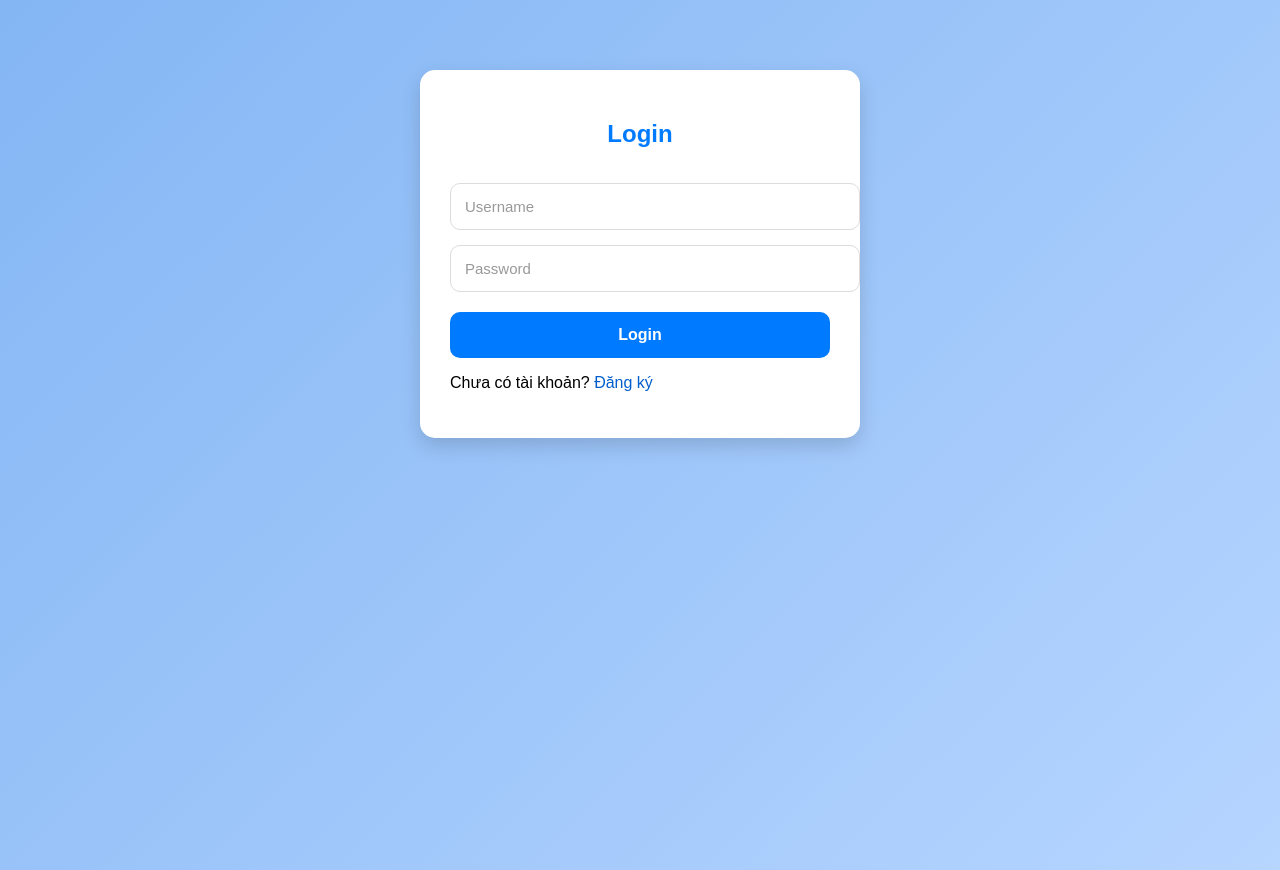
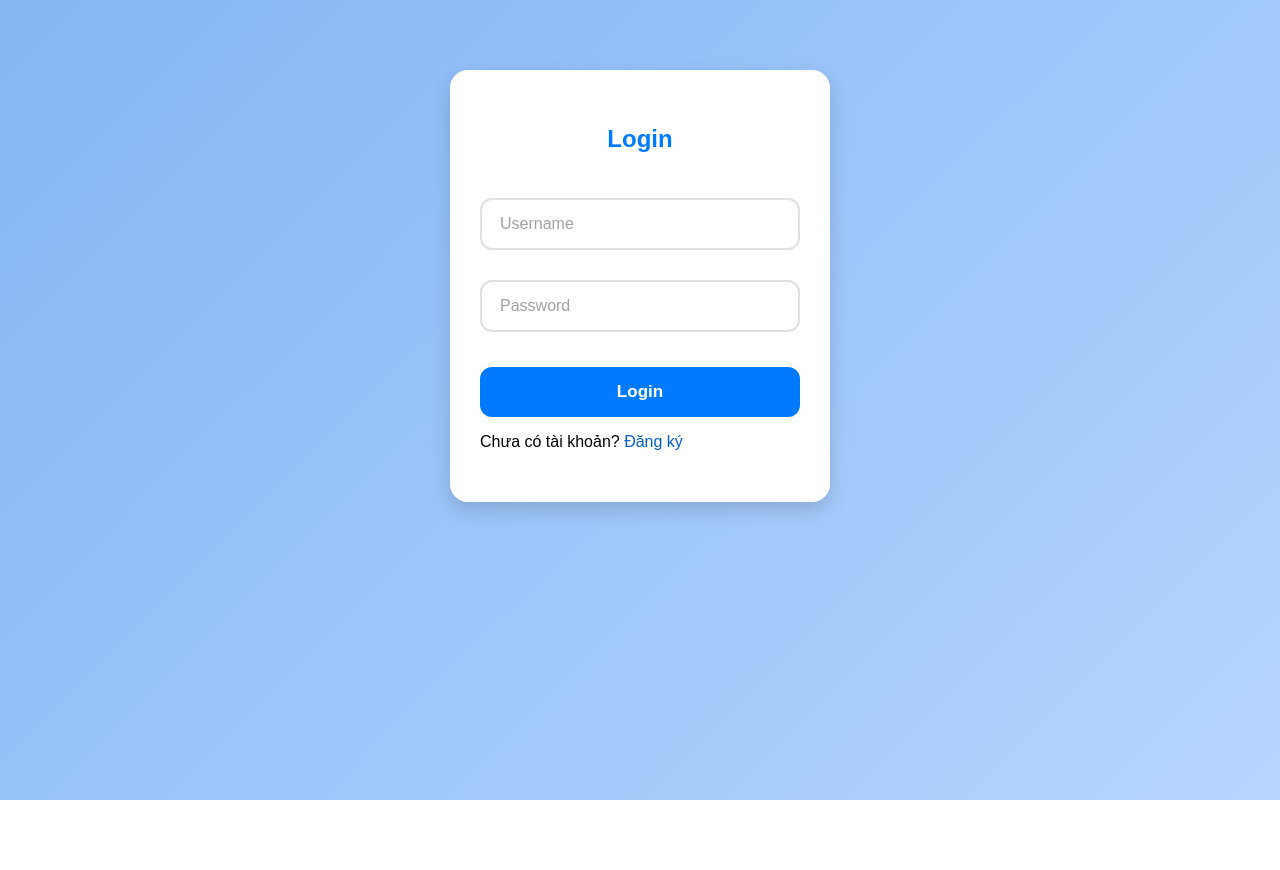
Before and after one commit to TruongHoangQuan0301/DTDM3, a website: page public/login.html in a window 1280 px wide. After the commit the page ends 800 px from the top, so only its background shows below. Drawn offline with Linux system fonts and the light colour scheme.

Commit message:
Update style.css

```diff
--- a/public/style.css
+++ b/public/style.css
@@ -1,3 +1,8 @@
+/* ====== RESET ====== */
+* {
+  box-sizing: border-box;
+}
+
 /* ====== BACKGROUND ====== */
 body {
   font-family: Arial, sans-serif;
@@ -13,16 +18,17 @@
 /* ====== FORM BOX ====== */
 .box {
   width: 380px;
-  padding: 30px;
+  padding: 35px 30px;
   background: #ffffff;
   box-shadow: 0px 8px 20px rgba(0,0,0,0.15);
-  border-radius: 15px;
+  border-radius: 18px;
   animation: fadeIn 0.4s ease-out;
 }
 
+/* ====== TITLE ====== */
 h2 {
   text-align: center;
-  margin-bottom: 20px;
+  margin-bottom: 30px;
   color: #007bff;
   font-weight: bold;
 }
@@ -30,22 +36,22 @@
 /* ====== INPUT ====== */
 input {
   width: 100%;
-  padding: 14px;
-  margin-top: 15px;
-  border-radius: 10px;
-  border: 1.8px solid #dcdcdc;
-  font-size: 15px;
-  transition: 0.25s ease;
+  padding: 15px 18px;
+  margin: 15px 0;         /* FIX: giúp input cách đều trên–dưới */
+  border-radius: 12px;
+  border: 2px solid #e0e0e0;
+  font-size: 16px;
+  transition: all 0.25s ease;
+  background: #fff;
 }
 
 input::placeholder {
-  color: #999;
-  font-size: 15px;
+  color: #a1a1a1;
 }
 
 input:focus {
   border-color: #4a9cff;
-  background: #f7fbff;
+  background: #f5faff;
   box-shadow: 0 0 6px rgba(66, 150, 255, 0.5);
   outline: none;
 }
@@ -53,13 +59,13 @@
 /* ====== BUTTON ====== */
 button {
   width: 100%;
-  padding: 14px;
+  padding: 15px;
   margin-top: 20px;
   background: #007bff;
   color: white;
   border: none;
-  border-radius: 10px;
-  font-size: 16px;
+  border-radius: 12px;
+  font-size: 17px;
   font-weight: bold;
   cursor: pointer;
   transition: 0.25s ease;
@@ -71,21 +77,14 @@
   box-shadow: 0 6px 15px rgba(0, 123, 255, 0.3);
 }
 
-/* ====== LINKS ====== */
+/* ====== LINK ====== */
 a {
   color: #005fcc;
   text-decoration: none;
-  transition: 0.2s;
 }
 
 a:hover {
   text-decoration: underline;
-}
-
-/* ====== LIST ITEMS (Trang index) ====== */
-#list li {
-  margin-bottom: 8px;
-  font-size: 14px;
 }
 
 /* ====== ANIMATION ====== */
```
